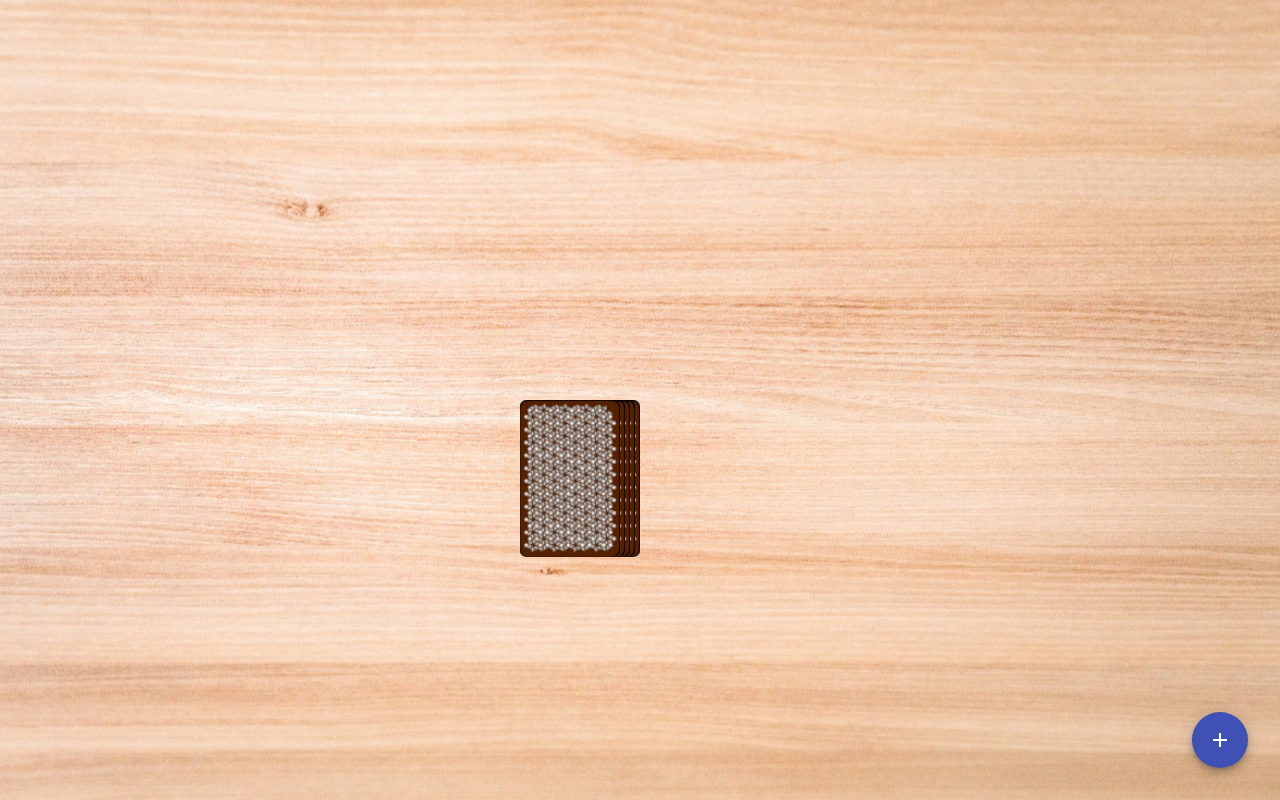
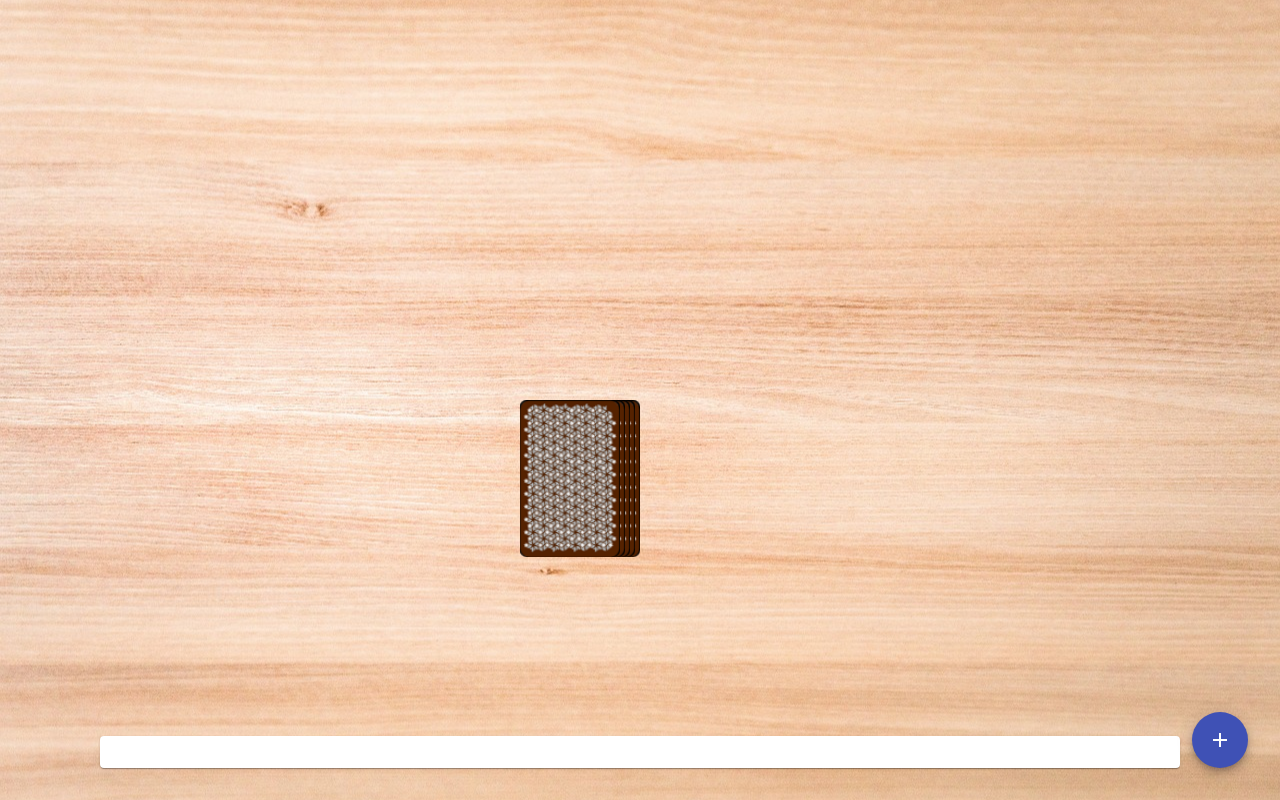
Before and after one commit to RicardoGeada/ringoffire, an Angular app: page /game in a window 1280 px wide. Built offline with nearby package versions, Linux system fonts and the light colour scheme.

Commit message:
game rules

```diff
--- /dev/null
+++ b/src/app/game-info/game-info.component.html
@@ -0,0 +1,6 @@
+<mat-card>
+    <mat-card-header>
+        <mat-card-title>{{ title }}</mat-card-title>
+    </mat-card-header>
+    <mat-card-content>{{ description }}</mat-card-content>
+</mat-card>
--- /dev/null
+++ b/src/app/game-info/game-info.component.ts
@@ -0,0 +1,41 @@
+import { Component, Input } from '@angular/core';
+import { MatCardModule } from '@angular/material/card';
+
+@Component({
+  selector: 'app-game-info',
+  standalone: true,
+  imports: [MatCardModule],
+  templateUrl: './game-info.component.html',
+  styleUrl: './game-info.component.scss',
+})
+export class GameInfoComponent {
+  cardAction = [
+    { title: 'Waterfall', description: 'Everyone starts drinking at the same time. Player 1 begins and cannot stop until they finish. Once player 1 stops, player 2 can stop, and so on. No one can stop drinking until the person before them stops.', },
+    { title: 'Thumb Master', description: 'At any time during the game, the person who draws this card becomes the Thumb Master. They can discreetly put their thumb on the table, and the last person to notice and do the same must drink. The Thumb Master can do this as many times as they want until the next person draws a Thumb Master card.', },
+    { title: 'Categories', description: "The person who draws this card picks a category (e.g., types of fruit, car brands). Everyone must then say something related to that category. The first person who can't think of something or repeats a previous answer drinks.", },
+    { title: 'Rule Master', description: "The person who draws this card creates a rule that everyone must follow until the next Rule Master card is drawn. For example, 'No one is allowed to say anyone's name' or 'Every time someone swears, they have to drink.' Breaking the rule results in drinking.", },
+    { title: 'Never Have I Ever', description: "The person who draws this card starts by saying 'Never have I ever...' followed by something they've never done. Anyone who has done that thing must drink.", },
+    { title: 'Rhyme Time', description: "The person who draws this card says a word, and players take turns saying words that rhyme with it. The first person who can't think of a rhyming word or repeats one already said drinks.", },
+    { title: 'Questions Only', description: 'The person who draws this card can only communicate by asking questions. Anyone who responds with a statement instead of a question drinks.', },
+    { title: 'Two Truths and a Lie', description:'The person who draws this card says three statements about themselves: two true and one false. The others guess which is the lie. Those who guess incorrectly drink.', },
+    { title: 'Finish Your Drink', description:'Everyone must finish their drink immediately.', },
+    { title: 'Buddy Up', description: 'Choose a partner. Whenever one of you drinks, the other must drink as well.', },
+    { title: 'Social', description:'Everyone drinks.', },
+    { title: "King's Cup", description: "Pour a portion of your drink into a central cup. The person who draws the last king card must drink the contents of the King's Cup.", },
+    { title: 'Make a Rule', description: 'The person who draws this card gets to create a new rule that lasts until the end of the game.', },
+  ];
+
+  title: string = '';
+  description: string = '';
+  @Input() card: string = '';
+
+  ngOnChanges(): void {
+    if (this.card) {
+      console.log('Current card', this.card);
+      console.log('Current number', +this.card.split('_')[1]);
+      let cardNumber = +this.card.split('_')[1];
+      this.title = this.cardAction[cardNumber - 1].title;
+      this.description = this.cardAction[cardNumber - 1].description;
+    }
+  }
+}
--- a/src/app/game/game.component.html
+++ b/src/app/game/game.component.html
@@ -15,6 +15,8 @@
     </div>
 </div>
 
+<app-game-info class="pin-bottom" [card]="currentCard"></app-game-info>
+
 <button mat-fab color="primary" class="btn-add" (click)="openDialog()" aria-label="add-player">
     <mat-icon>add</mat-icon>
 </button>
--- a/src/app/game/game.component.scss
+++ b/src/app/game/game.component.scss
@@ -59,3 +59,10 @@
     right: 32px;
     bottom: 32px;
 }
+
+.pin-bottom {
+    position: absolute;
+    bottom: 32px;
+    left: 100px;
+    right: 100px;
+}
```
Also changed, not shown: src/app/game/game.component.ts (+6 -5 lines), src/app/game-info/game-info.component.scss (added), 1 other file (tests, documents, lock files or other folders).
